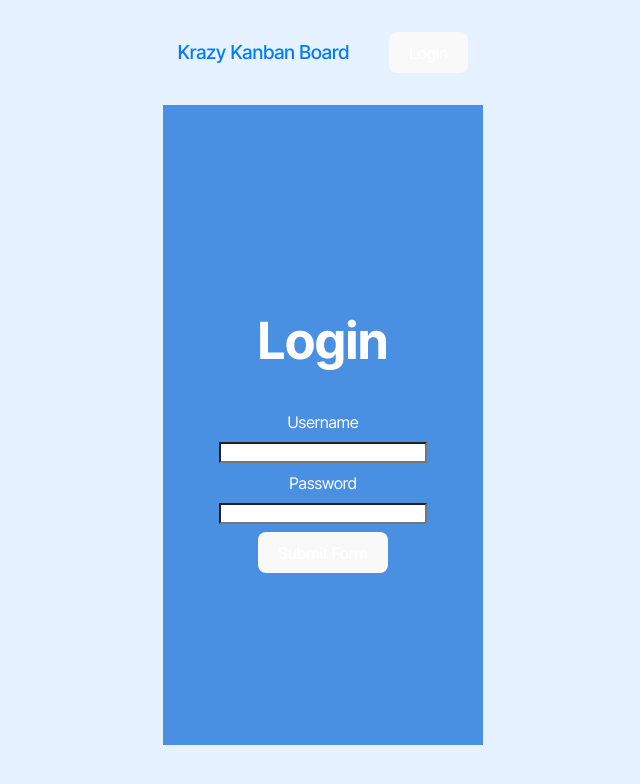
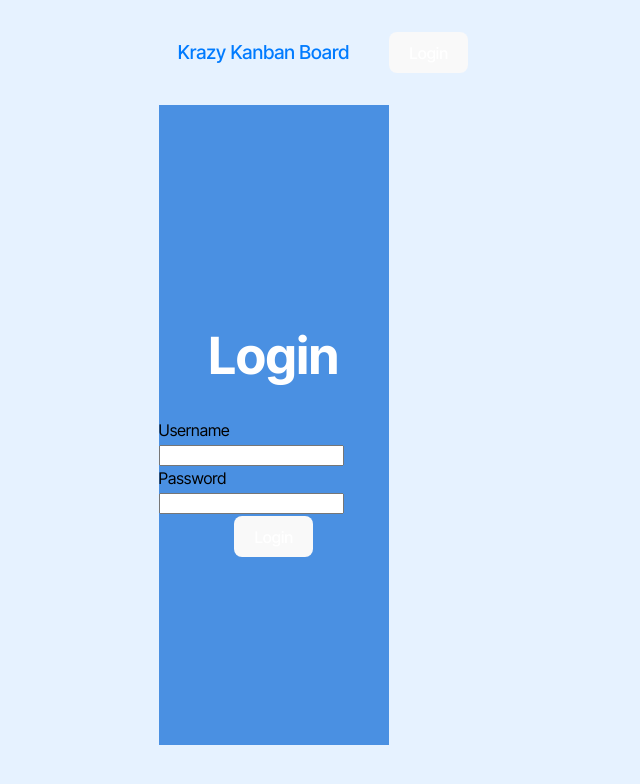
Before and after one commit to Azugr/Module-14-Challenge, a React (Vite) app in the folder client/: page /login in a window 1280 px wide. Shown: the top 784 px of the page, without its empty margins (317-957 px from the left). Built offline with nearby package versions, Linux system fonts and the light colour scheme.

Commit message:
Corrected server

```diff
--- a/client/src/pages/Login.tsx
+++ b/client/src/pages/Login.tsx
@@ -1,20 +1,23 @@
-import { useState, FormEvent, ChangeEvent } from "react";
-import Auth from '../utils/auth.js';
-import { login } from "../api/authAPI.js";
+import { useState, type FormEvent, type ChangeEvent } from 'react';
+import Auth from '../utils/auth';
+import { login } from '../api/authAPI';
+import type { UserLogin } from '../interfaces/UserLogin';
 
 const Login = () => {
-  const [loginData, setLoginData] = useState({
+  const [loginData, setLoginData] = useState<UserLogin>({
     username: '',
-    password: ''
+    password: '',
   });
 
   const [error, setError] = useState<string | null>(null);
 
-  const handleChange = (e: ChangeEvent<HTMLInputElement | HTMLSelectElement>) => {
+  const handleChange = (
+    e: ChangeEvent<HTMLInputElement | HTMLSelectElement>
+  ) => {
     const { name, value } = e.target;
     setLoginData({
       ...loginData,
-      [name]: value
+      [name]: value,
     });
   };
 
@@ -31,25 +34,35 @@ const Login = () => {
   };
 
   return (
-    <div className='container'>
-      <form className='form' onSubmit={handleSubmit}>
+    <div className='form-container'>
+      <form className='form login-form' onSubmit={handleSubmit}>
         <h1>Login</h1>
         {error && <p style={{ color: 'red' }}>{error}</p>}
+        <div className='form-group'>
           <label>Username</label>
           <input
+            className='form-input'
             type='text'
             name='username'
             value={loginData.username || ''}
             onChange={handleChange}
           />
+        </div>
+        <div className='form-group'>
           <label>Password</label>
           <input
+            className='form-input'
             type='password'
             name='password'
             value={loginData.password || ''}
             onChange={handleChange}
           />
-        <button type='submit'>Submit Form</button>
+        </div>
+        <div className='form-group'>
+          <button className='btn btn-primary' type='submit'>
+            Login
+          </button>
+        </div>
       </form>
     </div>
   );
```
Lines whose indentation alone changed are shown as unchanged.
